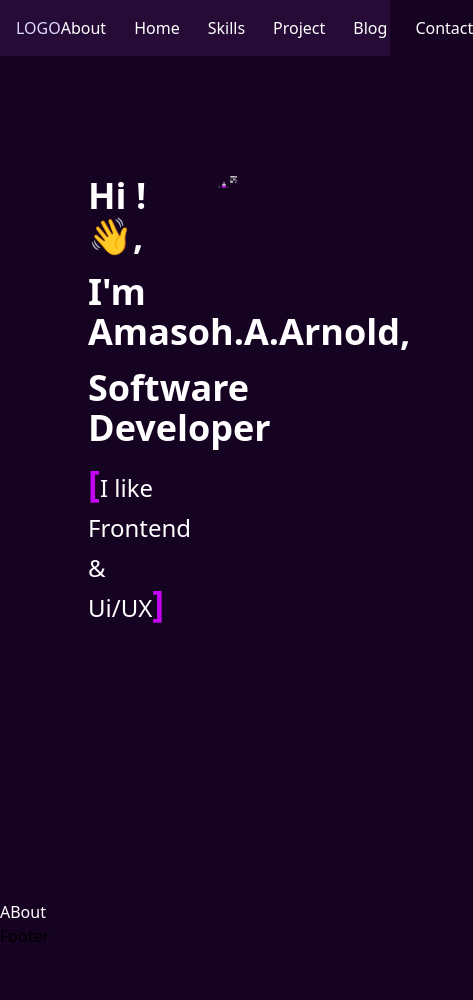
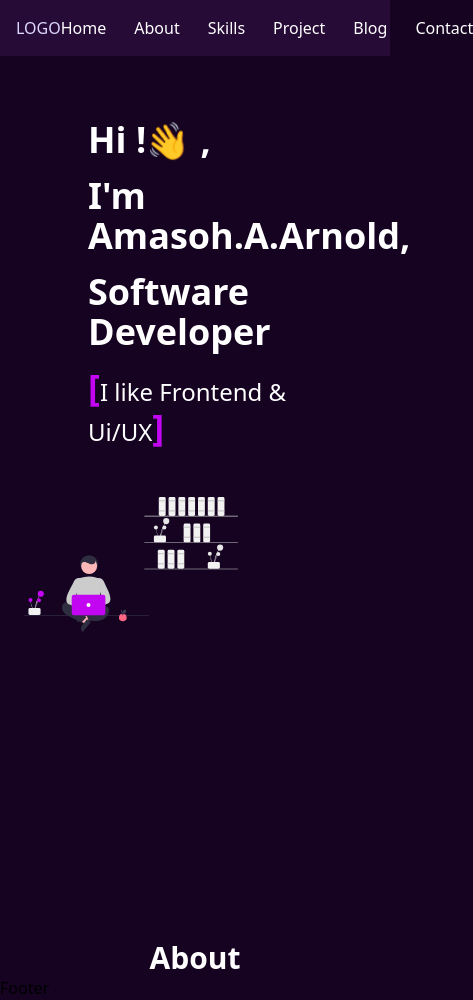
Before and after one commit to AA-Arnold/portfoilo, a Next.js app: page / in a window 390 px wide. Shown: the whole page, 473 px wide, since content can reach past the window. Before the commit the page ends 948 px from the top, so only its background shows below. Built offline with nearby package versions, Linux system fonts and the light colour scheme.

Commit message:
added wave animation

```diff
--- a/src/components/About/About.component.jsx
+++ b/src/components/About/About.component.jsx
@@ -1,7 +1,7 @@
 export default function About(){
     return(
-     <div className='text-white'>
-         ABout
+     <div className=''>
+         <div className='flex justify-center text-white text-3xl font-bold'>About</div>
      </div>
     )
 }
--- a/src/components/Hero/Hero.component.jsx
+++ b/src/components/Hero/Hero.component.jsx
@@ -1,14 +1,16 @@
+import styles from './Hero.module.css'
+
 export default function Hero(){
     return(
-     <main className='bg-purple-pry flex justify-between h-screen'>
-         <div className='text-white text-4xl font-bold p-6 h-1/3 ml-16 mt-24 w-1/3 '>
-            <span className='block mb-4'>Hi ! 👋,</span>
+     <main className='bg-purple-pry lg:flex justify-between h-screen'>
+         <div className='text-white text-4xl font-bold p-6 h-1/3 ml-16 mt-24 lg:w-1/3 '>
+            <span className='block mb-4'>Hi !<span className={styles.wave}>👋</span> ,</span>
             <span className='block mb-4'>I'm Amasoh.A.Arnold,</span>
             <span className='block mb-4'>Software Developer</span>
             <span className='text-purple-high'>[</span><span className='font-light text-2xl'>I like Frontend & Ui/UX</span><span className='text-purple-high'>]</span>
          </div>
          <div className='p-6 mr-32 mt-24 '>
-         <img src='hero.svg' width='700px' alt="An SVG of a male using a laptop" />
+            <img src='hero.svg' width='700px' alt="An SVG of a male using a laptop" />
          </div>
      </main>
     )
--- /dev/null
+++ b/src/components/Hero/Hero.module.css
@@ -0,0 +1,33 @@
+.wave{
+    animation: wave-animation 2.5s  infinite ;
+    display: inline-block;
+    transform-origin: 70% 70%;
+}
+
+@keyframes wave-animation{
+    0% {
+        transform: rotate(0);
+    }
+
+    10%{
+        transform: rotate(14deg);
+    }
+    20%{
+        transform: rotate(-8deg);
+    }
+    30%{
+        transform: rotate(14deg);
+    }
+    40%{
+        transform: rotate(4deg);
+    }
+    50%{
+        transform: rotate(10deg);
+    }
+    60%{
+        transform: rotate(0);
+    }
+    100%{
+        transform: rotate(0);
+    }
+}
--- a/src/components/Nav/Nav.component.jsx
+++ b/src/components/Nav/Nav.component.jsx
@@ -1,10 +1,10 @@
 export default function Nav(){
     return(
-        <nav className ='p-4 bg-purple-sec flex justify-between'>
+        <nav className ='p-4 bg-purple-sec flex justify-between fixed w-screen top-0 '>
             <div className='text-purple-200'>LOGO</div>
-            <div className='space-x-7 text-white'>
+            <div className='space-x-7 text-white mr-8'>
+                <span>Home</span>
                 <span>About</span>
-                <span>Home</span>
                 <span>Skills</span>
                 <span>Project</span>
                 <span>Blog</span>
```
